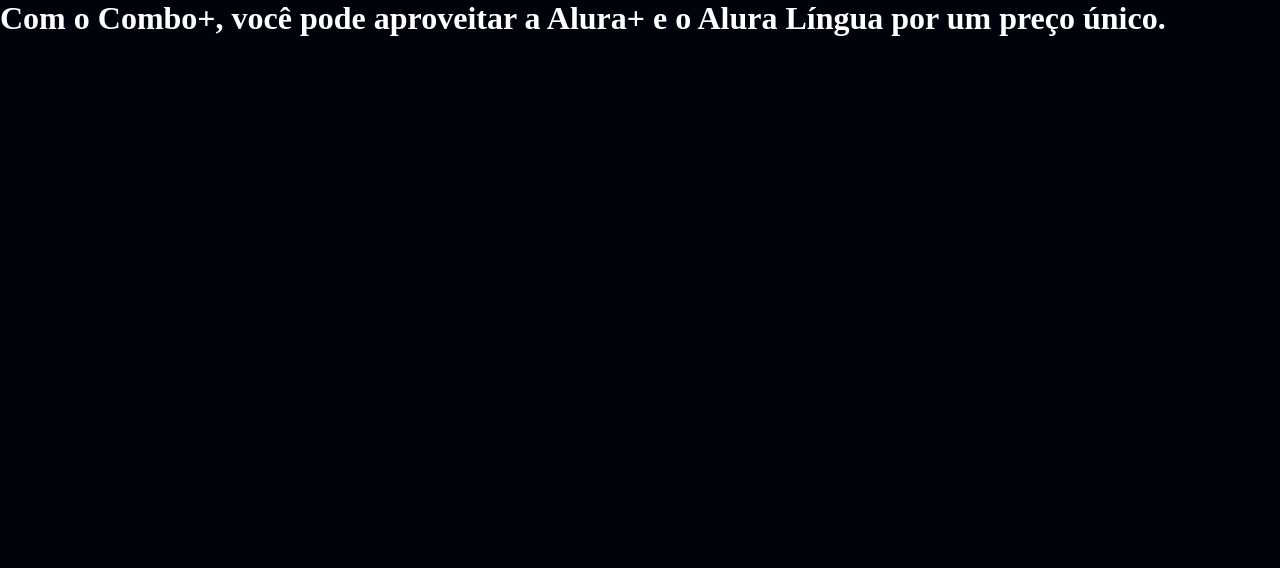
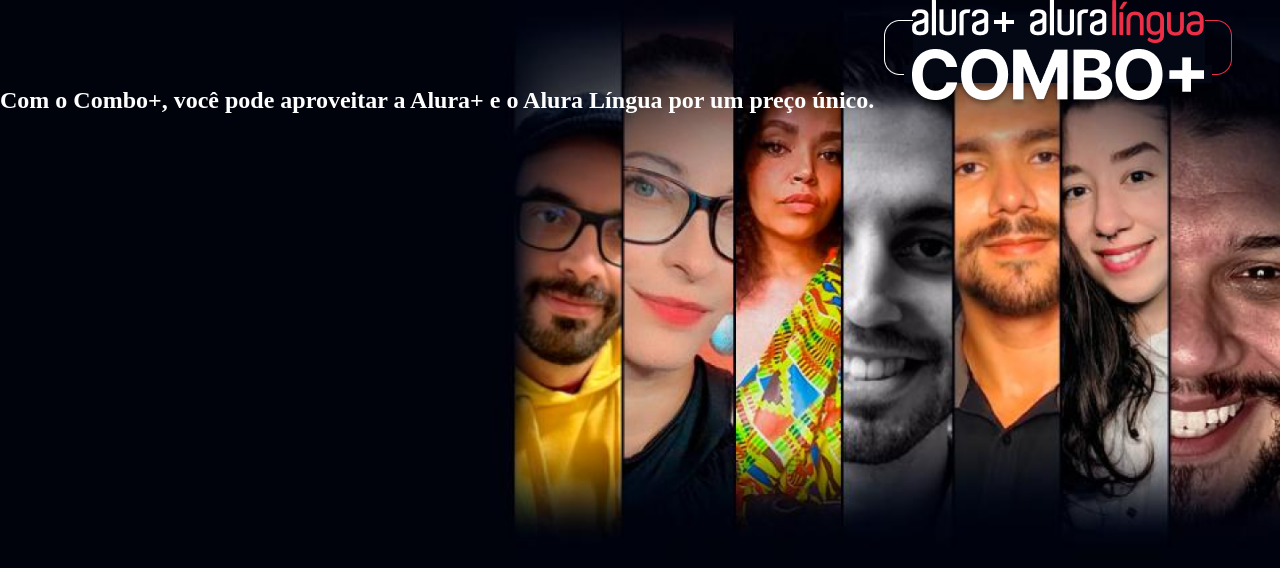
Before and after one commit to luciliarosa/StreamingAluraPlus, a plain HTML site: page index.html in a window 1280 px wide. Drawn offline with Linux system fonts and the light colour scheme.

Commit message:
Inserindo imagens

```diff
--- a/index.html
+++ b/index.html
@@ -7,16 +7,11 @@
     <link rel="stylesheet" href="styles.css">
 </head>
 <body>
-    <header>
-
-    </header>
-    <main>
-        <h1>
-            Com o Combo+, você pode aproveitar a Alura+ e o Alura Língua por um preço único.
-        </h1>
-    </main>
-    <footer>
-
-    </footer>
+        <section class="principal container">
+            <h1>
+                Com o Combo+, você pode aproveitar a Alura+ e o Alura Língua por um preço único.
+                <img src="assets/Combo.png" alt="O combo+ é a junção do alura+ e o alura lingua">
+            </h1>
+        </section>
 </body>
 </html>
--- a/styles.css
+++ b/styles.css
@@ -14,3 +14,13 @@ body {
     margin: 0;
     padding: 0;
 }
+
+.principal {
+    background-image: url("assets/Background.png");
+    background-repeat: no-repeat;
+    background-size: contain;
+}
+
+.container {
+  height: 100vh;
+}
```
Also changed, not shown: assets/Background.png (added), assets/Combo.png (added), assets/Logo.png (added).
